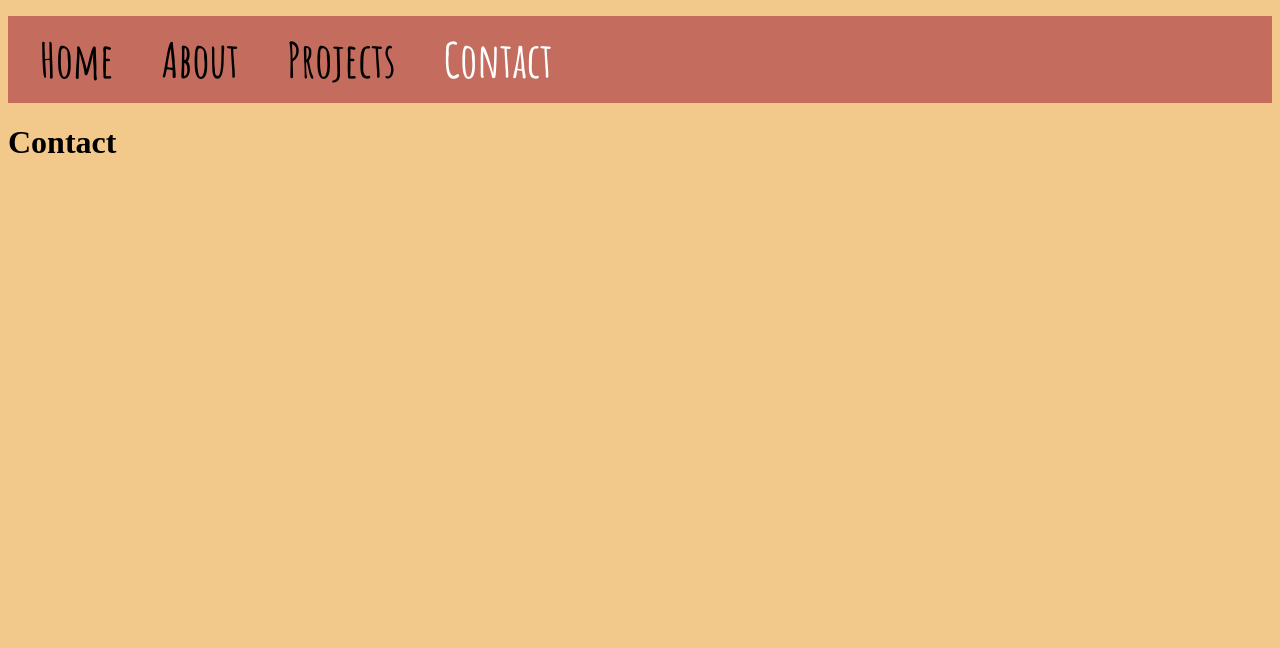
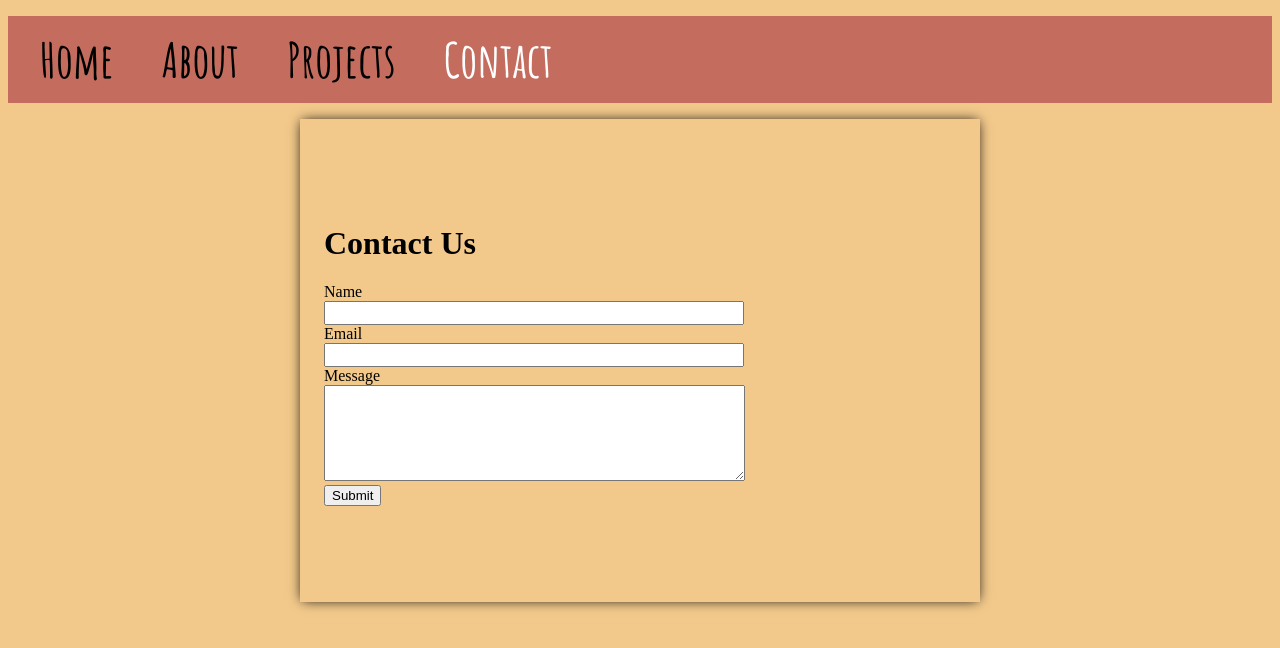
Before and after one commit to jmuminov/team1-repo, a plain HTML site: page contact.html in a window 1280 px wide. Drawn offline with Linux system fonts and the light colour scheme.

Commit message:
Completed contact page

```diff
--- a/contact.html
+++ b/contact.html
@@ -9,21 +9,44 @@
     <link rel="preconnect" href="https://fonts.gstatic.com" crossorigin />
     <link
       href="https://fonts.googleapis.com/css2?family=Amatic+SC:wght@400;700&display=swap"
-      rel="stylesheet"/>
+      rel="stylesheet"
+    />
   </head>
   <body>
     <nav>
       <ul class="nav-items">
-        <li><a href="/index.html">
-          Home</a>
-        </li>
+        <li><a href="/index.html"> Home</a></li>
         <li><a href="/about.html">About</a></li>
         <li><a href="/projects.html">Projects</a></li>
-        <li><a href="/contact.html" style="color: #ffffff; border-radius: 10px">Contact</a></li>
+        <li>
+          <a href="/contact.html" style="color: #ffffff; border-radius: 10px"
+            >Contact</a
+          >
+        </li>
       </ul>
     </nav>
-    <div class="main-content">
-        <h1>Contact</h1>
+    <div class="theBox">
+      <main>
+        <h1>Contact Us</h1>
+        <form id="form">
+          <div>
+            <label for="name">Name</label>
+            <br />
+            <input type="text" id="name" name="name" />
+          </div>
+          <div>
+            <label for="name">Email</label>
+            <br />
+            <input type="email" id="email" name="email" />
+          </div>
+          <div>
+            <label for="message">Message</label>
+            <br />
+            <textarea name="message" id="message" rows="6" cols="50"></textarea>
+          </div>
+          <button type="submit" id="submit">Submit</button>
+        </form>
+      </main>
     </div>
   </body>
 </html>
--- a/style.css
+++ b/style.css
@@ -23,3 +23,19 @@ body {
     text-decoration: none;
     color: black;
 }
+.theBox {
+    display: flex;
+    flex-direction: column;
+    align-items: center;
+}
+main {
+    min-height: 100hv;
+    padding: 85px 24px 96px;
+    box-shadow: 0 0 12px -2px black;
+    width: 50%;
+}
+input {
+    width: 25.75rem;
+    height: 1.1rem;
+    font-size: 18px;
+}
```
